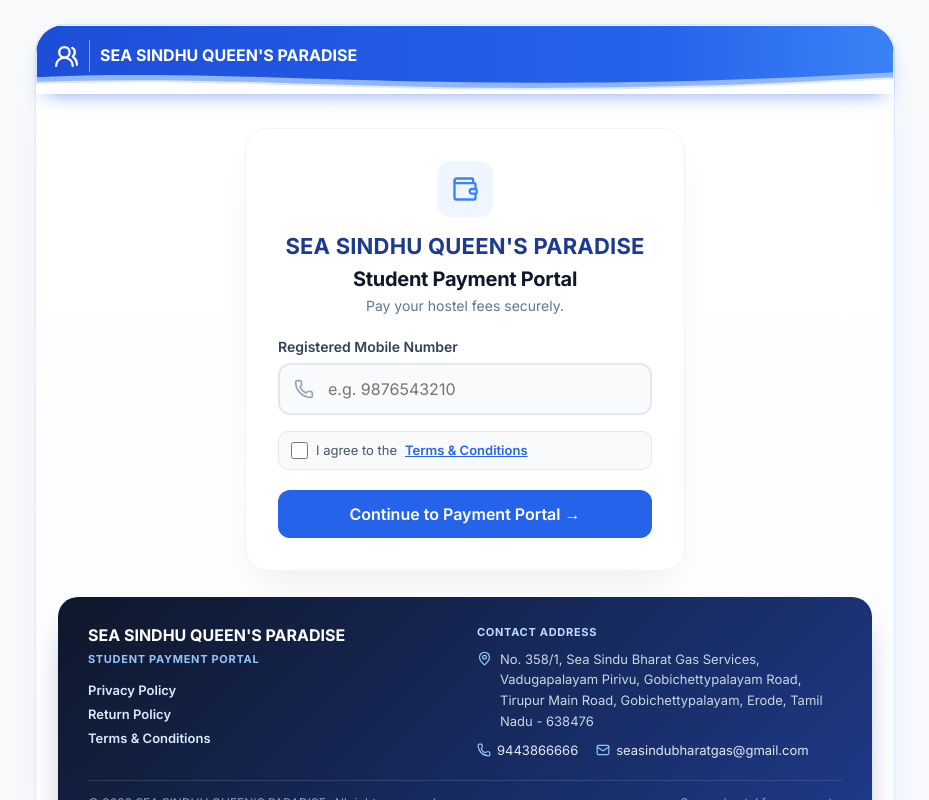
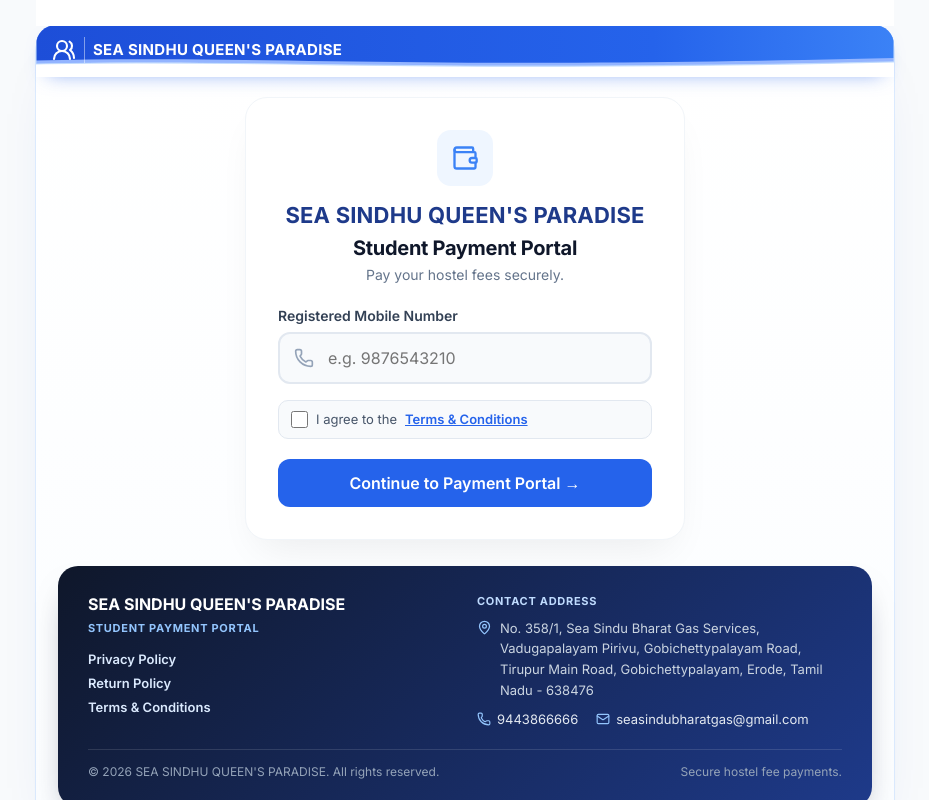
Before and after one commit to Luisant-git/VSR_HMS, a React (Vite) app in the folder frontend/: page /student-portal in a window 1280 px wide. Shown: the whole page, without its empty margins (175-1104 px from the left). Built offline with nearby package versions, Linux system fonts and the light colour scheme; no server answers.

Commit message:
the sticky bar fixed on portal page

```diff
--- a/frontend/src/components/PortalTopBar.tsx
+++ b/frontend/src/components/PortalTopBar.tsx
@@ -60,21 +60,10 @@ export default function PortalTopBar({
             left: 0;
             right: 0;
             bottom: calc(100% - 1px);
-            height: 26px;
+            height: 40px;
             background: #ffffff;
             pointer-events: none;
-            z-index: 1;
-          }
-          .portal-topbar::after {
-            content: '';
-            position: absolute;
-            left: 0;
-            right: 0;
-            top: calc(100% - 1px);
-            height: 18px;
-            background: #ffffff;
-            pointer-events: none;
-            z-index: 1;
+            z-index: 2;
           }
         `}
       </style>
@@ -85,17 +74,17 @@ export default function PortalTopBar({
           position: 'sticky',
           top: 0,
           zIndex: 100,
-          marginBottom: '26px',
+          marginBottom: '12px',
           marginLeft: flush ? '-22px' : undefined,
           marginRight: flush ? '-22px' : undefined,
           marginTop: flush ? '-22px' : undefined,
           background: '#ffffff',
           border: 'none',
-          borderRadius: flush ? '28px 28px 0 0' : '18px',
-          padding: '15px 18px 22px',
+          borderRadius: flush ? '20px 20px 0 0' : '18px',
+          padding: '12px 16px 14px',
           color: '#ffffff',
-          boxShadow: '0 8px 20px -10px rgba(37, 99, 235, 0.7)',
-          overflow: 'hidden',
+          boxShadow: '0 8px 20px -12px rgba(37, 99, 235, 0.6)',
+          overflow: 'visible',
         }}
       >
         <svg
@@ -113,30 +102,31 @@ export default function PortalTopBar({
             </linearGradient>
           </defs>
           <rect width="1000" height="120" fill="#ffffff" />
-          <path d="M18 0H982Q1000 0 1000 18V92C845 105 705 113 530 111C335 109 155 90 0 101V18Q0 0 18 0Z" fill="#93b4ff" />
-          <path d="M18 0H982Q1000 0 1000 18V82C845 95 705 102 530 100C335 98 155 79 0 91V18Q0 0 18 0Z" fill="url(#portal-header-gradient)" />
+          <path d="M18 0H982Q1000 0 1000 18V85C845 92 700 96 532 95C330 94 160 82 0 90V18Q0 0 18 0Z" fill="#93b4ff" />
+          <path d="M18 0H982Q1000 0 1000 18V76C845 83 700 88 532 87C330 86 160 73 0 82V18Q0 0 18 0Z" fill="url(#portal-header-gradient)" />
           <path
-            d="M18 0H982Q1000 0 1000 18V92C845 105 705 113 530 111C335 109 155 90 0 101V18Q0 0 18 0Z"
+            d="M18 0H982Q1000 0 1000 18V85C845 92 700 96 532 95C330 94 160 82 0 90V18Q0 0 18 0Z"
             fill="none"
-            stroke="#dbeafe"
-            strokeWidth="2"
+            stroke="rgba(191,219,254,0.9)"
+            strokeWidth="1.2"
             vectorEffect="non-scaling-stroke"
           />
         </svg>
 
-        <div style={{ position: 'relative', zIndex: 1, display: 'flex', flexDirection: 'column', gap: '10px' }}>
-          <div style={{ display: 'flex', alignItems: 'center', justifyContent: 'space-between', gap: '12px' }}>
-            <div style={{ display: 'flex', alignItems: 'center', gap: '10px', minWidth: 0, flex: 1 }}>
-              <UsersRound size={25} strokeWidth={2.2} style={{ flexShrink: 0 }} />
-              <div style={{ width: '1px', height: '32px', background: 'rgba(255, 255, 255, 0.45)', flexShrink: 0 }} />
+        <div style={{ position: 'relative', zIndex: 1, display: 'flex', flexDirection: 'column', gap: '0' }}>
+          <div style={{ display: 'flex', alignItems: 'center', justifyContent: 'space-between', gap: '10px' }}>
+            <div style={{ display: 'flex', alignItems: 'center', gap: '8px', minWidth: 0, flex: 1 }}>
+              <UsersRound size={24} strokeWidth={2.1} style={{ flexShrink: 0 }} />
+              <div style={{ width: '1px', height: '26px', background: 'rgba(255, 255, 255, 0.45)', flexShrink: 0 }} />
               <div style={{ minWidth: 0, flex: 1 }}>
                 <div
                   className="portal-topbar-brand"
                   style={{
                     color: '#ffffff',
-                    fontSize: 'clamp(11px, 2.5vw, 16px)',
+                    fontSize: 'clamp(10px, 2vw, 15px)',
                     fontWeight: 800,
-                    lineHeight: 1.2,
+                    lineHeight: 1.1,
+                    letterSpacing: '0.02em',
                     whiteSpace: 'nowrap',
                     overflow: 'hidden',
                     textOverflow: 'ellipsis',
```
